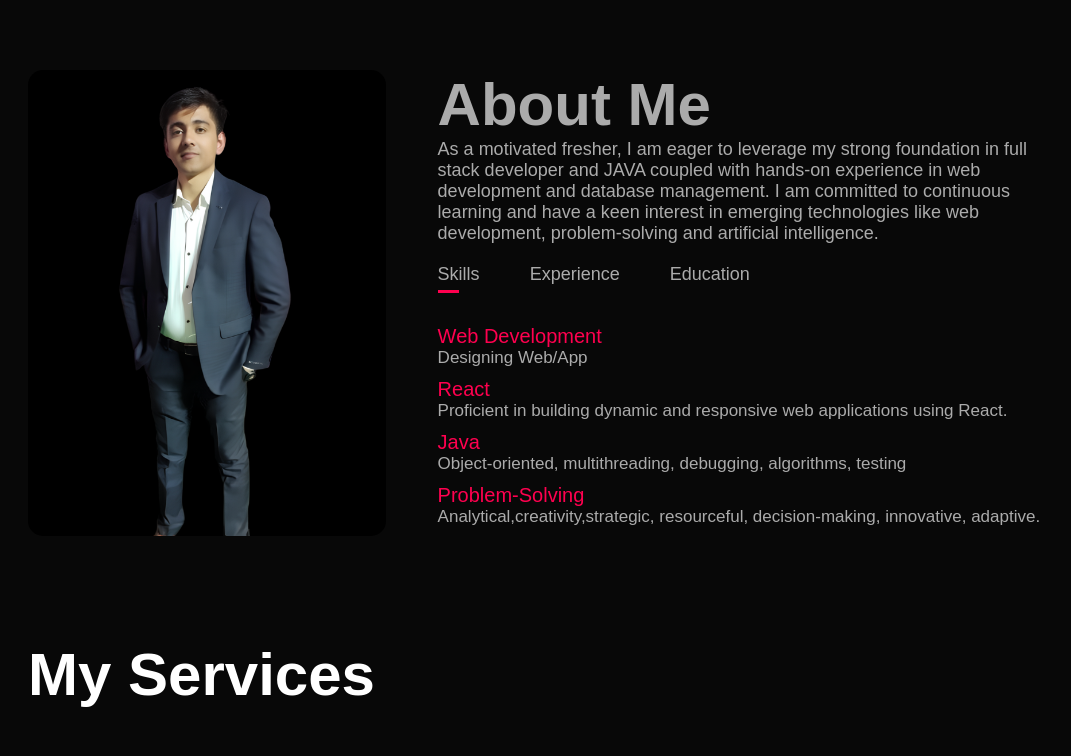
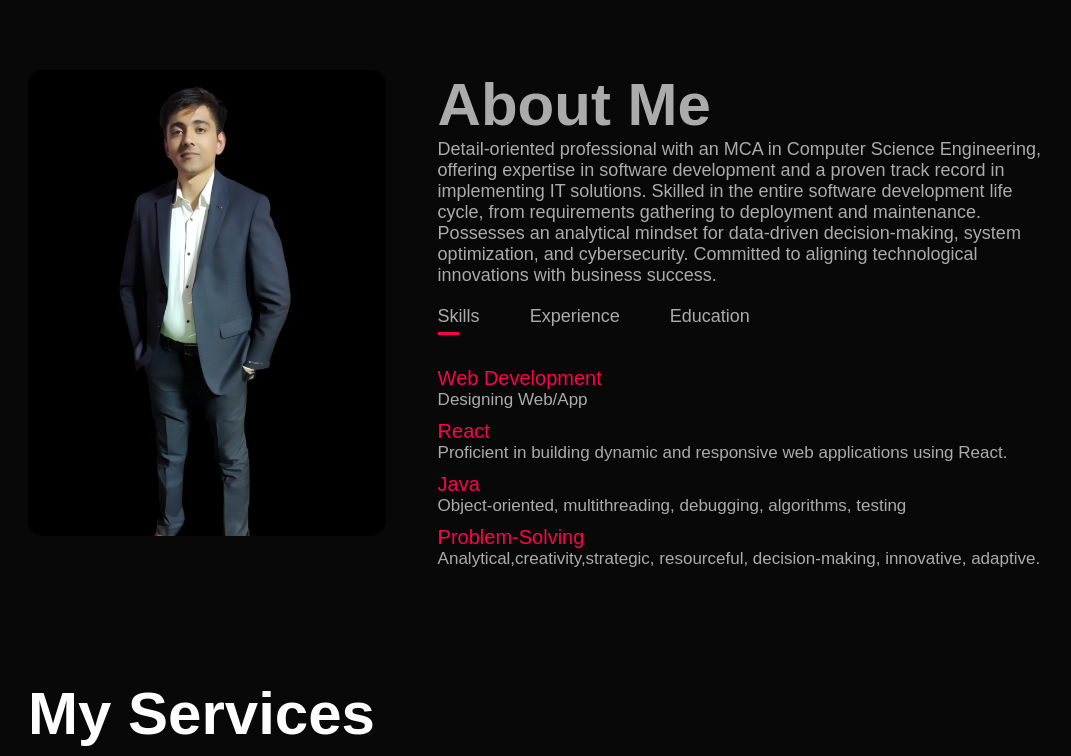
Before and after one commit to AAKASHCHAUDHARY02/portfolio, a plain HTML site: page index.html in a window 1280 px wide. Shown: the part 820-1576 px from the top of the page, without its empty margins (100-1171 px from the left). Drawn offline with Linux system fonts and the light colour scheme.

Commit message:
udate file

```diff
--- a/index.html
+++ b/index.html
@@ -42,12 +42,14 @@
             <div class="about-col-2">
               <h1 class="sub-title">About Me</h1>
               <p>
-                As a motivated fresher, I am eager to leverage my strong
-                foundation in full stack developer and JAVA coupled with
-                hands-on experience in web development and database management.
-                I am committed to continuous learning and have a keen interest
-                in emerging technologies like web development, problem-solving
-                and artificial intelligence.
+                Detail-oriented professional with an MCA in Computer Science
+                Engineering, offering expertise in software development and a
+                proven track record in implementing IT solutions. Skilled in the
+                entire software development life cycle, from requirements
+                gathering to deployment and maintenance. Possesses an analytical
+                mindset for data-driven decision-making, system optimization,
+                and cybersecurity. Committed to aligning technological
+                innovations with business success.
               </p>
               <div class="tab-titles">
                 <p class="tab-links active-link" onclick="opentab('skills')">
@@ -214,14 +216,20 @@
             </p>
             <p><i class="fa-solid fa-phone"></i>7895576737</p>
             <div class="social-icons">
-              <a href="https://www.facebook.com/chaudharyaakashteotia/"><i class="fa-brands fa-facebook"></i></a>
-              <a href="https://www.linkedin.com/in/aakashchaudhary002/"><i class="fa-brands fa-linkedin"></i></a>
-              <a href="https://github.com/AAKASHCHAUDHARY02"><i class="fa-brands fa-github"></i></a>
-              <a href="https://www.instagram.com/teotia.aakash/?hl=en"><i class="fa-brands fa-instagram"></i></a>
+              <a href="https://www.facebook.com/chaudharyaakashteotia/"
+                ><i class="fa-brands fa-facebook"></i
+              ></a>
+              <a href="https://www.linkedin.com/in/aakashchaudhary002/"
+                ><i class="fa-brands fa-linkedin"></i
+              ></a>
+              <a href="https://github.com/AAKASHCHAUDHARY02"
+                ><i class="fa-brands fa-github"></i
+              ></a>
+              <a href="https://www.instagram.com/teotia.aakash/?hl=en"
+                ><i class="fa-brands fa-instagram"></i
+              ></a>
             </div>
-            <a href="Resume.pdf" download class="btn btn2"
-              >Download CV</a
-            >
+            <a href="Resume.pdf" download class="btn btn2">Download CV</a>
           </div>
           <div class="contact-right">
             <form name="submit-to-google-sheet">
```
